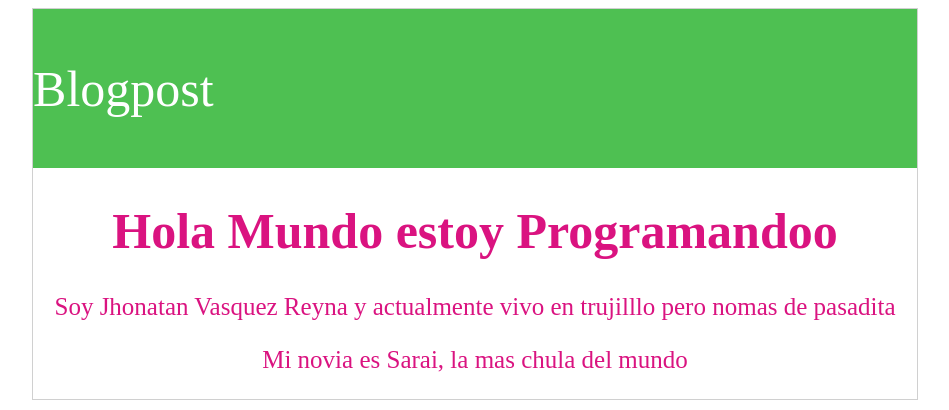
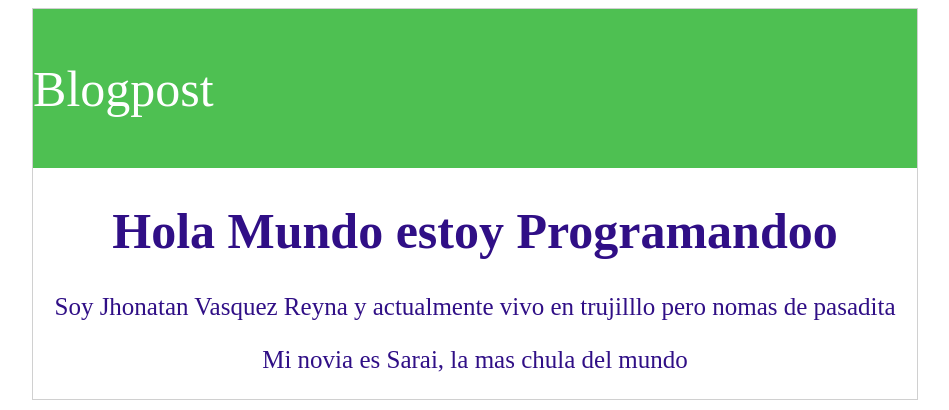
Before and after one commit to Jhonatan141200/blog, a plain HTML site: page index.html in a window 1280 px wide. Shown: the whole page, without its empty margins (165-1114 px from the left). Drawn offline with Linux system fonts and the light colour scheme.

Commit message:
azulllllllllll

```diff
--- a/css/styles.css
+++ b/css/styles.css
@@ -2,7 +2,7 @@ body {
   text-align: center;
   font-family: 'Arial 1234567';
   font-size: 25px;
-  color: #da1380;
+  color: #300f86;
 }
 .container {
   margin: 0 auto;
```
